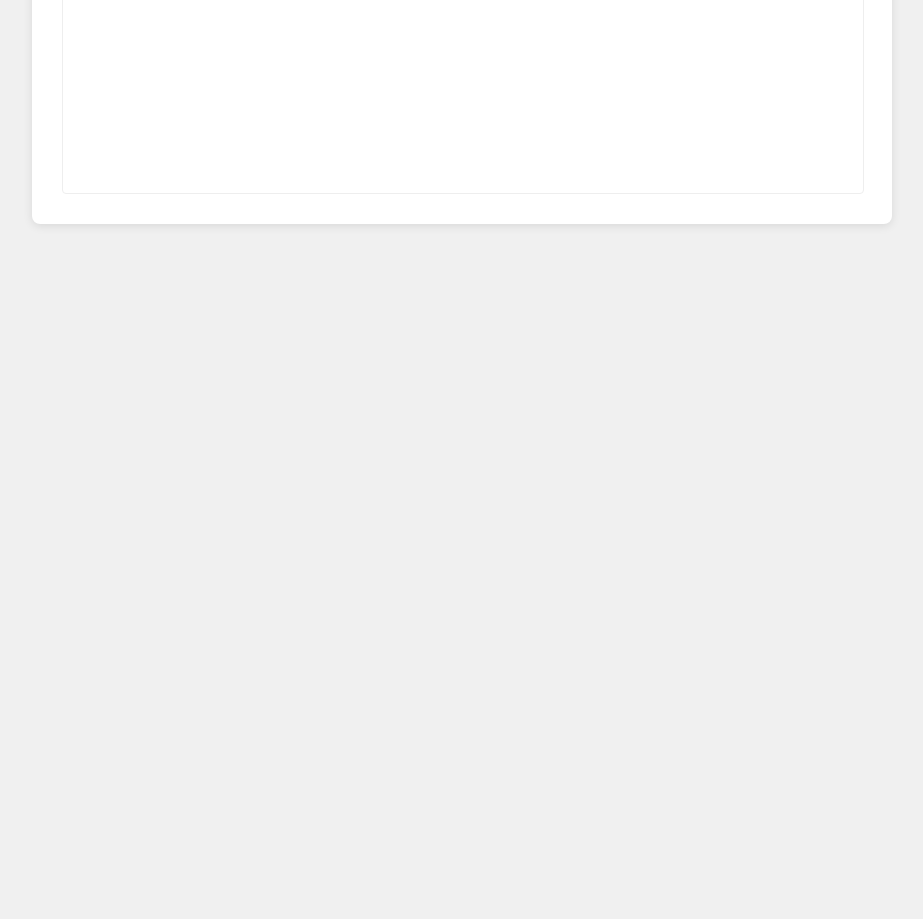
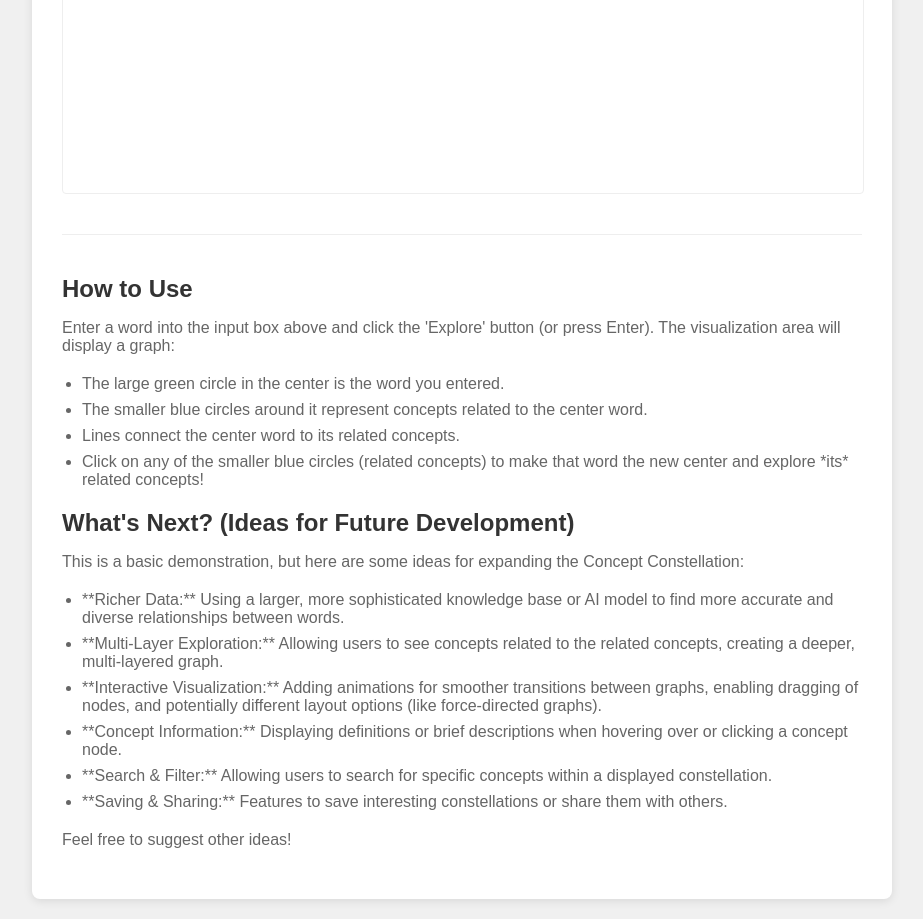
Before and after one commit to websimapi/websim-concept-constellation, a plain HTML site: page index.html in a window 1280 px wide. Shown: the part 540-1459 px from the top of the page, without its empty margins (178-1101 px from the left). Before the commit the page ends 840 px from the top, so only its background shows below. Drawn offline with Linux system fonts and the light colour scheme.

Commit message:
v2: I like where this is going, what more were you thinking of adding to this? can you explain to me how to use it as well

```diff
--- a/conceptConstellation.js
+++ b/conceptConstellation.js
@@ -109,6 +109,7 @@ function createNode(x, y, text, className) {
 // Main function to handle exploration
 function exploreWord(word, container) {
     if (!word || word.trim() === "") {
+        // Display placeholder if input is empty
         container.innerHTML = '<p class="placeholder">Please enter a word.</p>';
         return;
     }
@@ -136,4 +137,7 @@ export function setupConceptConstellation(wordInput, exploreButton, visualizatio
             exploreButton.click();
         }
     });
+
+    // Initial state: display placeholder
+    visualizationArea.innerHTML = '<p class="placeholder">Enter a word above and click \'Explore\' to see the concept constellation.</p>';
 }
--- a/index.html
+++ b/index.html
@@ -25,6 +25,32 @@
             <!-- SVG visualization will be rendered here by script.js -->
             <p class="placeholder">Enter a word above and click 'Explore' to see the concept constellation.</p>
         </div>
+
+        <div class="info-section">
+            <h2>How to Use</h2>
+            <p>
+                Enter a word into the input box above and click the 'Explore' button (or press Enter).
+                The visualization area will display a graph:
+            </p>
+            <ul>
+                <li>The large green circle in the center is the word you entered.</li>
+                <li>The smaller blue circles around it represent concepts related to the center word.</li>
+                <li>Lines connect the center word to its related concepts.</li>
+                <li>Click on any of the smaller blue circles (related concepts) to make that word the new center and explore *its* related concepts!</li>
+            </ul>
+
+            <h2>What's Next? (Ideas for Future Development)</h2>
+            <p>This is a basic demonstration, but here are some ideas for expanding the Concept Constellation:</p>
+            <ul>
+                <li>**Richer Data:** Using a larger, more sophisticated knowledge base or AI model to find more accurate and diverse relationships between words.</li>
+                <li>**Multi-Layer Exploration:** Allowing users to see concepts related to the related concepts, creating a deeper, multi-layered graph.</li>
+                <li>**Interactive Visualization:** Adding animations for smoother transitions between graphs, enabling dragging of nodes, and potentially different layout options (like force-directed graphs).</li>
+                <li>**Concept Information:** Displaying definitions or brief descriptions when hovering over or clicking a concept node.</li>
+                <li>**Search & Filter:** Allowing users to search for specific concepts within a displayed constellation.</li>
+                <li>**Saving & Sharing:** Features to save interesting constellations or share them with others.</li>
+            </ul>
+            <p>Feel free to suggest other ideas!</p>
+        </div>
     </div>
 
     <script type="module" src="script.js"></script>
--- a/style.css
+++ b/style.css
@@ -123,3 +123,27 @@ p {
 svg text {
     font-family: sans-serif;
 }
+
+.info-section {
+    text-align: left;
+    margin-top: 40px;
+    padding-top: 20px;
+    border-top: 1px solid #eee;
+}
+
+.info-section h2 {
+    color: #333;
+    margin-bottom: 15px;
+}
+
+.info-section ul {
+    list-style: disc;
+    margin-left: 20px;
+    margin-bottom: 20px;
+    padding: 0;
+}
+
+.info-section li {
+    margin-bottom: 8px;
+    color: #666;
+}
```
Also changed, not shown: script.js (line endings or trailing spaces).
